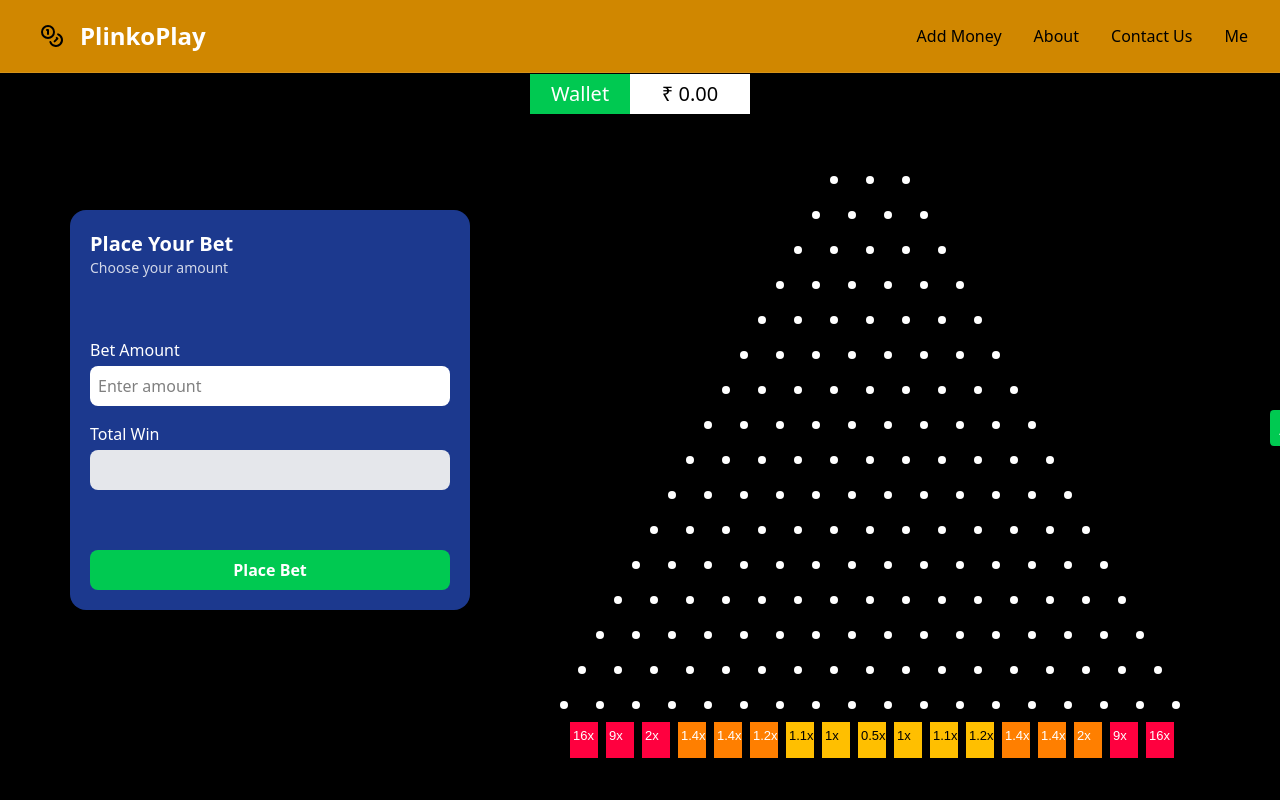
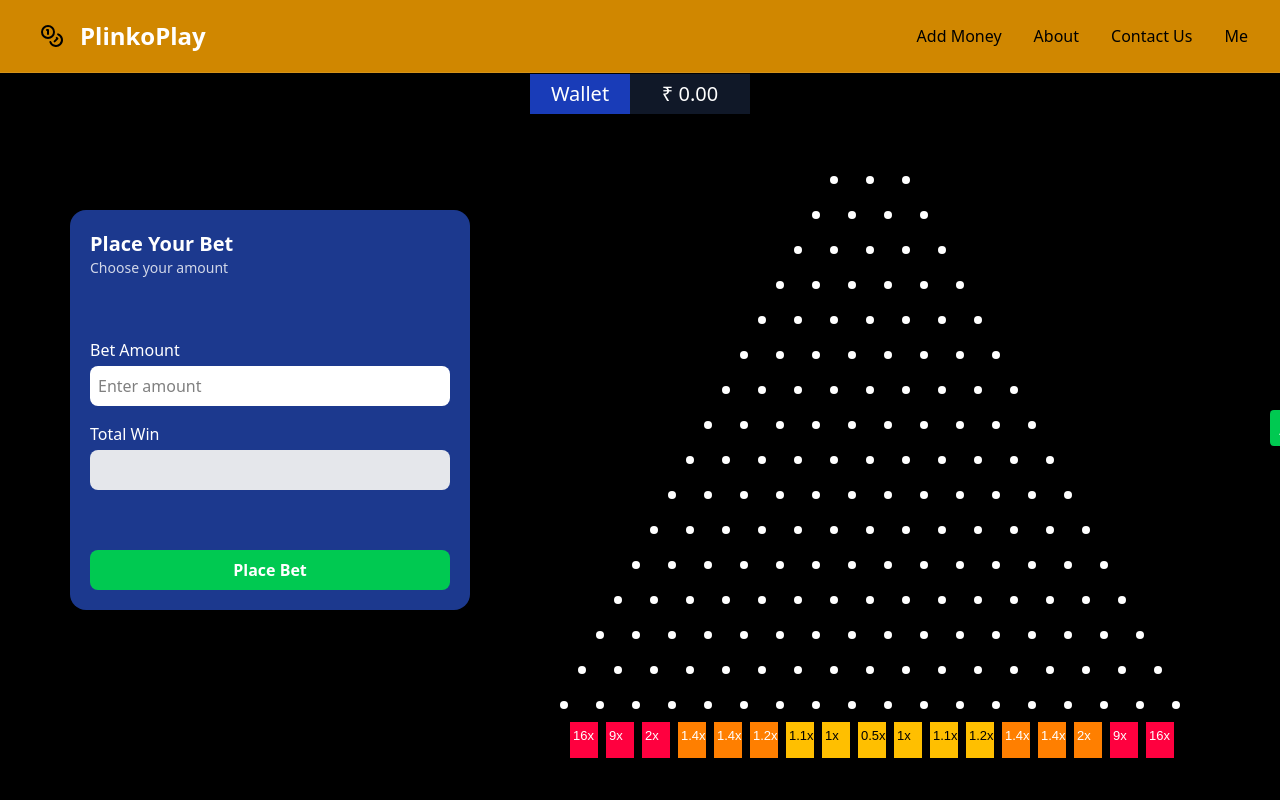
Before and after one commit to Abhinav7579/PlinkoPlay, a React (Vite) app in the folder frontend/: page /game in a window 1280 px wide. Shown: the top 800 px of the page. Built offline with nearby package versions, Linux system fonts and the light colour scheme; no server answers.

Commit message:
balacne section color changed

```diff
--- a/frontend/src/components/Balance.tsx
+++ b/frontend/src/components/Balance.tsx
@@ -24,11 +24,11 @@ const Balance= () => {
 
     <div className="fixed top-[74px] left-1/2 transform -translate-x-1/2 z-50">
   <div className="flex space-x-0">
-    <div className="bg-green-500 w-[100px] h-[40px] flex items-center justify-center">
+    <div className="bg-blue-800 w-[100px] h-[40px] flex items-center justify-center">
       <p className="text-white text-xl">Wallet</p>
     </div>
-    <div className="bg-white w-[120px] h-[40px] flex items-center justify-center">
-      <p className="text-black text-xl">₹ {Number(balance).toFixed(2)}</p>
+    <div className="bg-gray-900 w-[120px] h-[40px] flex items-center justify-center">
+      <p className="text-white text-xl">₹ {Number(balance).toFixed(2)}</p>
     </div>
   </div>
 </div>
```
